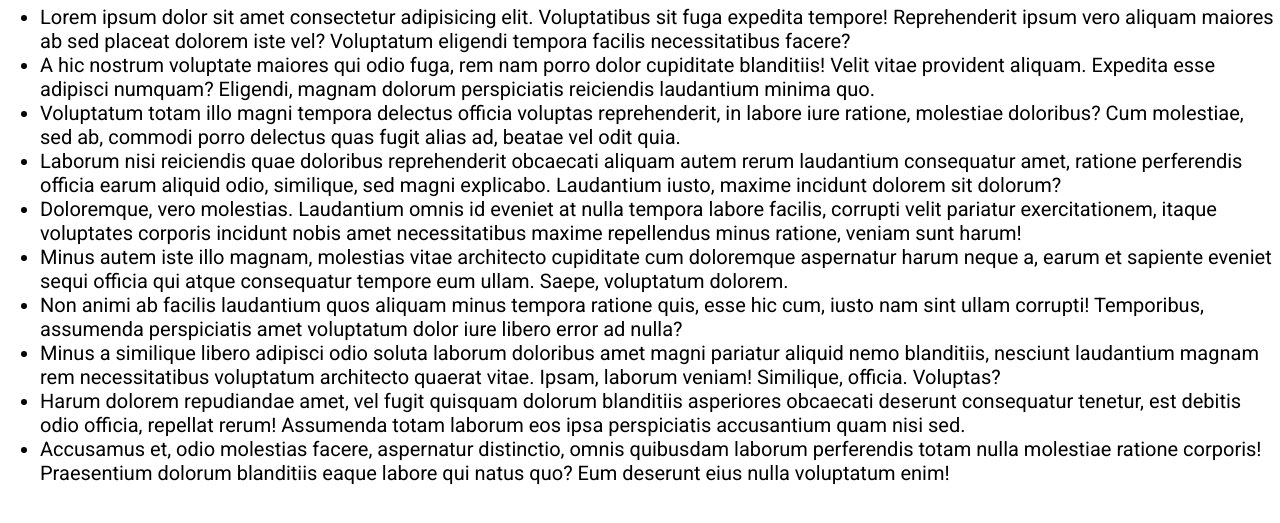
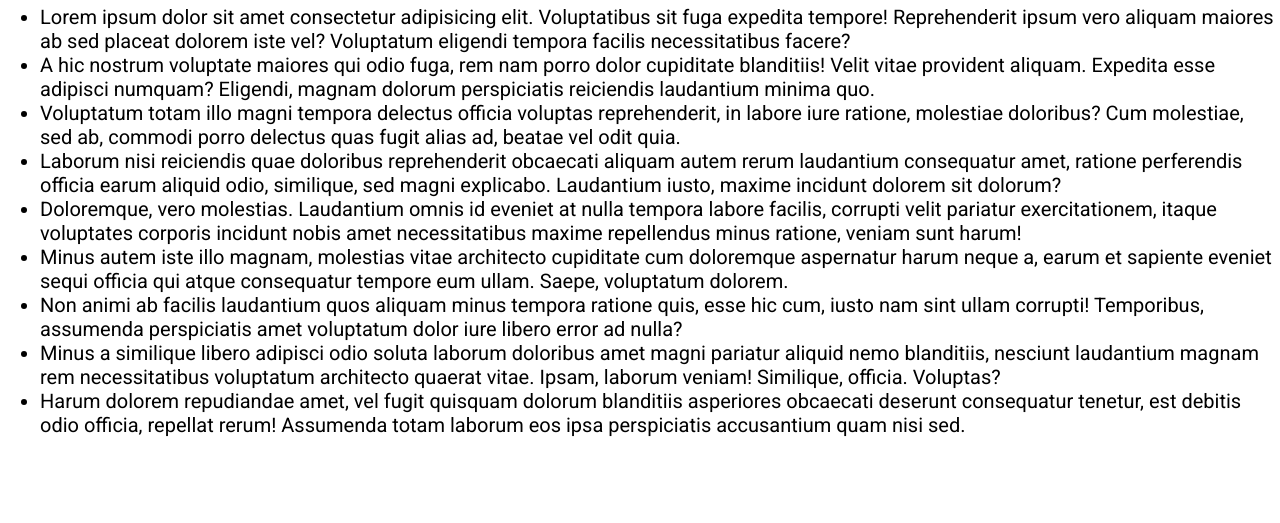
Before and after one commit to Kris53645654/ov-css, a plain HTML site: page index.html in a window 1280 px wide. Shown: the part 79-602 px from the top of the page. Drawn offline with Linux system fonts and the light colour scheme.

```diff
--- a/index.html
+++ b/index.html
@@ -39,7 +39,6 @@
         <li>Non animi ab facilis laudantium quos aliquam minus tempora ratione quis, esse hic cum, iusto nam sint ullam corrupti! Temporibus, assumenda perspiciatis amet voluptatum dolor iure libero error ad nulla?</li>
         <li>Minus a similique libero adipisci odio soluta laborum doloribus amet magni pariatur aliquid nemo blanditiis, nesciunt laudantium magnam rem necessitatibus voluptatum architecto quaerat vitae. Ipsam, laborum veniam! Similique, officia. Voluptas?</li>
         <li>Harum dolorem repudiandae amet, vel fugit quisquam dolorum blanditiis asperiores obcaecati deserunt consequatur tenetur, est debitis odio officia, repellat rerum! Assumenda totam laborum eos ipsa perspiciatis accusantium quam nisi sed.</li>
-        <li>Accusamus et, odio molestias facere, aspernatur distinctio, omnis quibusdam laborum perferendis totam nulla molestiae ratione corporis! Praesentium dolorum blanditiis eaque labore qui natus quo? Eum deserunt eius nulla voluptatum enim!</li>
     </ul>
 
    </section>
```
Also changed, not shown: 1 other file.
